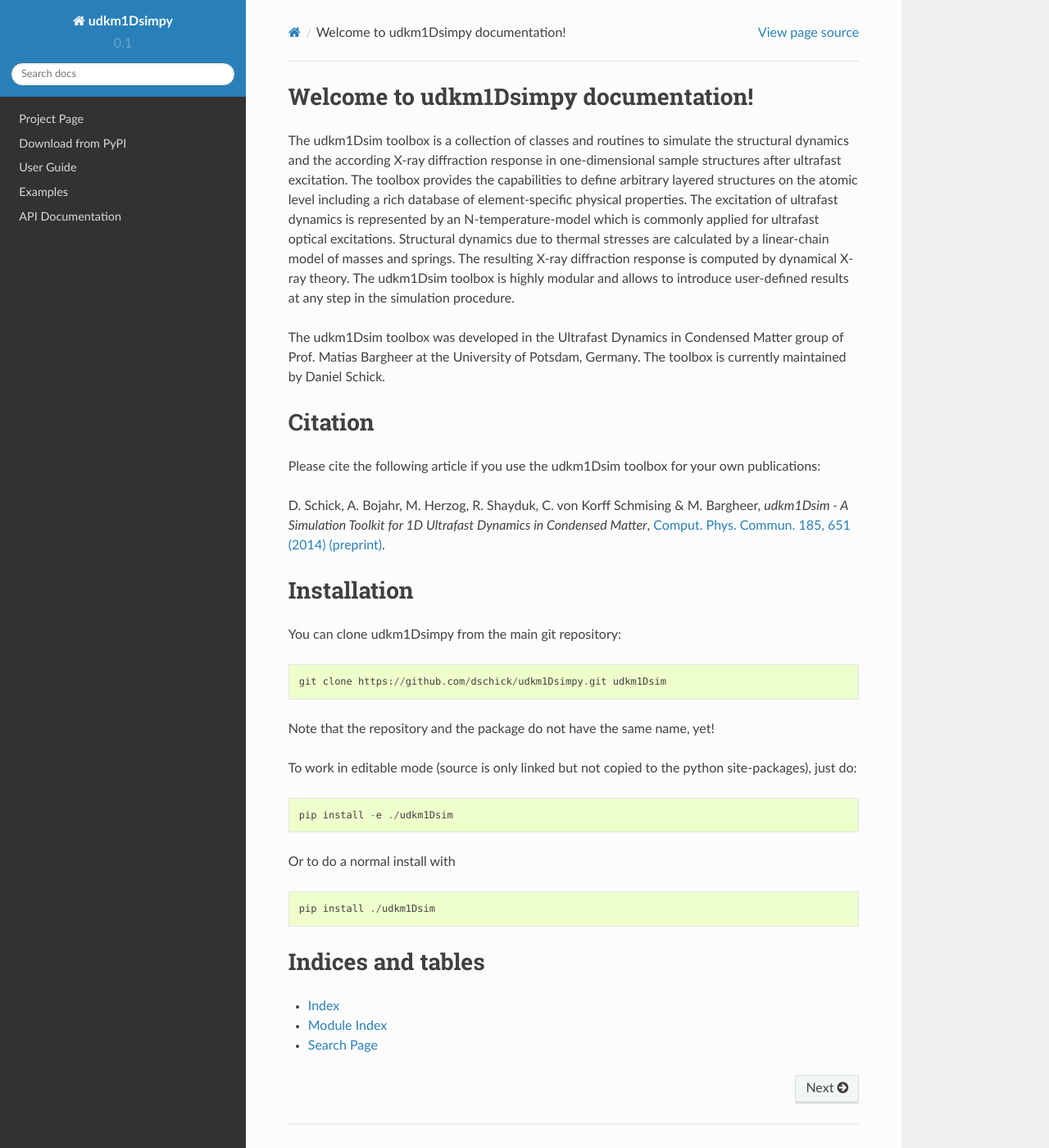
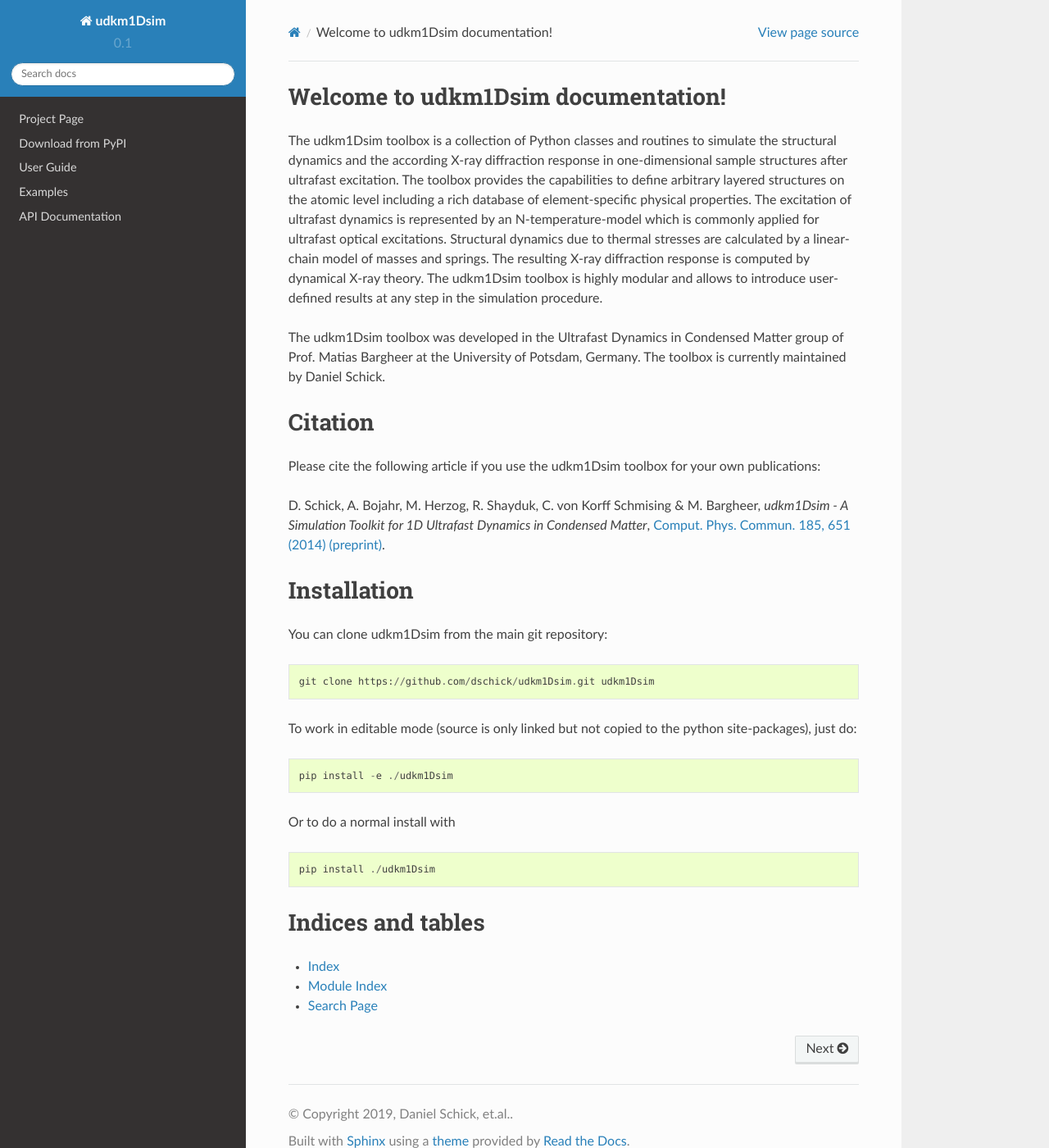
Before and after one commit to dschick/udkm1Dsim, a Sphinx documentation site: the page built from docs/source/index.rst, in a window 1280 px wide and 1400 px high. Shown: the whole window at 82% size. Built offline with Sphinx 7.4.7 and the Read the Docs theme 2.0.0, drawn with Linux system fonts in a browser that asks for light colours.

Commit message:
change repository name from udkm1Dsimpy to udkm1Dsim

```diff
--- a/docs/source/conf.py
+++ b/docs/source/conf.py
@@ -19,7 +19,7 @@
 
 # -- Project information -----------------------------------------------------
 
-project = 'udkm1Dsimpy'
+project = 'udkm1Dsim'
 copyright = '2019, Daniel Schick, et.al.'
 author = 'Daniel Schick, et.al.'
 
@@ -105,7 +105,7 @@
 # -- Options for HTMLHelp output ---------------------------------------------
 
 # Output file base name for HTML help builder.
-htmlhelp_basename = 'udkm1Dsimpydoc'
+htmlhelp_basename = 'udkm1Dsimdoc'
 
 
 # -- Options for LaTeX output ------------------------------------------------
@@ -132,7 +132,7 @@
 # (source start file, target name, title,
 #  author, documentclass [howto, manual, or own class]).
 latex_documents = [
-    (master_doc, 'udkm1Dsimpy.tex', 'udkm1Dsimpy Documentation',
+    (master_doc, 'udkm1Dsim.tex', 'udkm1Dsim Documentation',
      'Daniel Schick, et.al.', 'manual'),
 ]
 
@@ -142,7 +142,7 @@
 # One entry per manual page. List of tuples
 # (source start file, name, description, authors, manual section).
 man_pages = [
-    (master_doc, 'udkm1dsimpy', 'udkm1Dsimpy Documentation',
+    (master_doc, 'udkm1dsim', 'udkm1Dsim Documentation',
      [author], 1)
 ]
 
@@ -153,8 +153,8 @@
 # (source start file, target name, title, author,
 #  dir menu entry, description, category)
 texinfo_documents = [
-    (master_doc, 'udkm1Dsimpy', 'udkm1Dsimpy Documentation',
-     author, 'udkm1Dsimpy', 'One line description of project.',
+    (master_doc, 'udkm1Dsim', 'udkm1Dsim Documentation',
+     author, 'udkm1Dsim', 'One line description of project.',
      'Miscellaneous'),
 ]
 
--- a/docs/source/index.rst
+++ b/docs/source/index.rst
@@ -1,16 +1,16 @@
-Welcome to udkm1Dsimpy documentation!
+Welcome to udkm1Dsim documentation!
 =======================================
 
 .. toctree::
     :hidden:
 
-    Project Page <https://github.com/dschick/udkm1Dsimpy>
-    Download from PyPI <http://pypi.python.org/pypi/udkm1Dsimpy>
+    Project Page <https://github.com/dschick/udkm1Dsim>
+    Download from PyPI <http://pypi.python.org/pypi/udkm1Dsim>
     User Guide <user_guide>
     Examples <examples>
     API Documentation <api>
 
-The udkm1Dsim toolbox is a collection of classes and routines
+The udkm1Dsim toolbox is a collection of Python classes and routines
 to simulate the structural dynamics and the according X-ray
 diffraction response in one-dimensional sample structures after
 ultrafast excitation.
@@ -46,13 +46,11 @@
 Installation
 ============
 
-You can clone udkm1Dsimpy from the main git repository:
+You can clone udkm1Dsim from the main git repository:
 
 ::
 
-    git clone https://github.com/dschick/udkm1Dsimpy.git udkm1Dsim
-
-Note that the repository and the package do not have the same name, yet!
+    git clone https://github.com/dschick/udkm1Dsim.git udkm1Dsim
 
 To work in editable mode (source is only linked
 but not copied to the python site-packages), just do:
```
